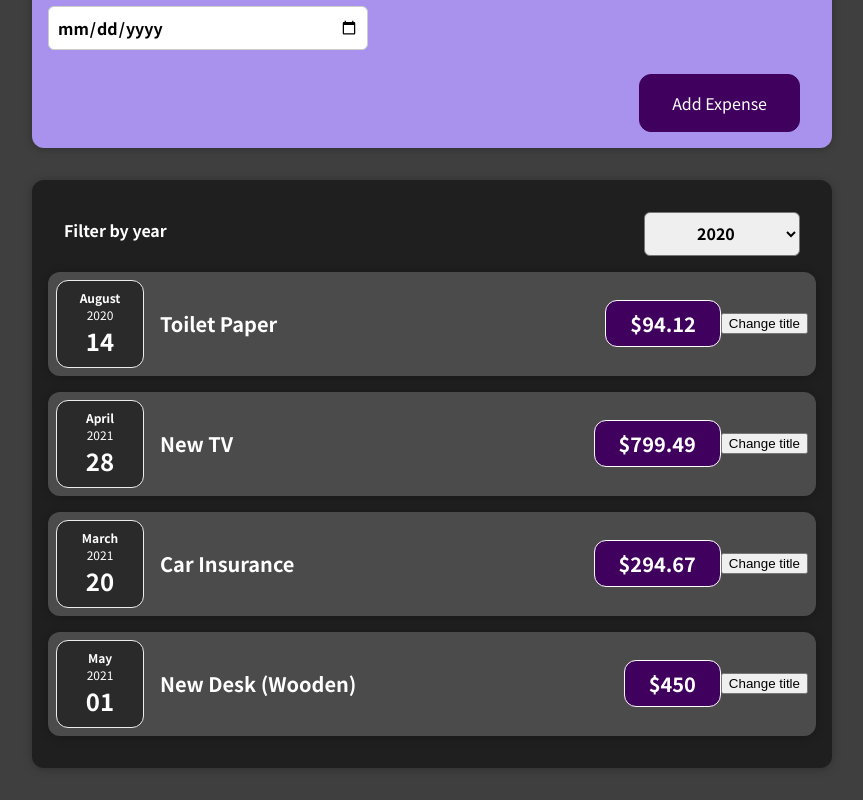
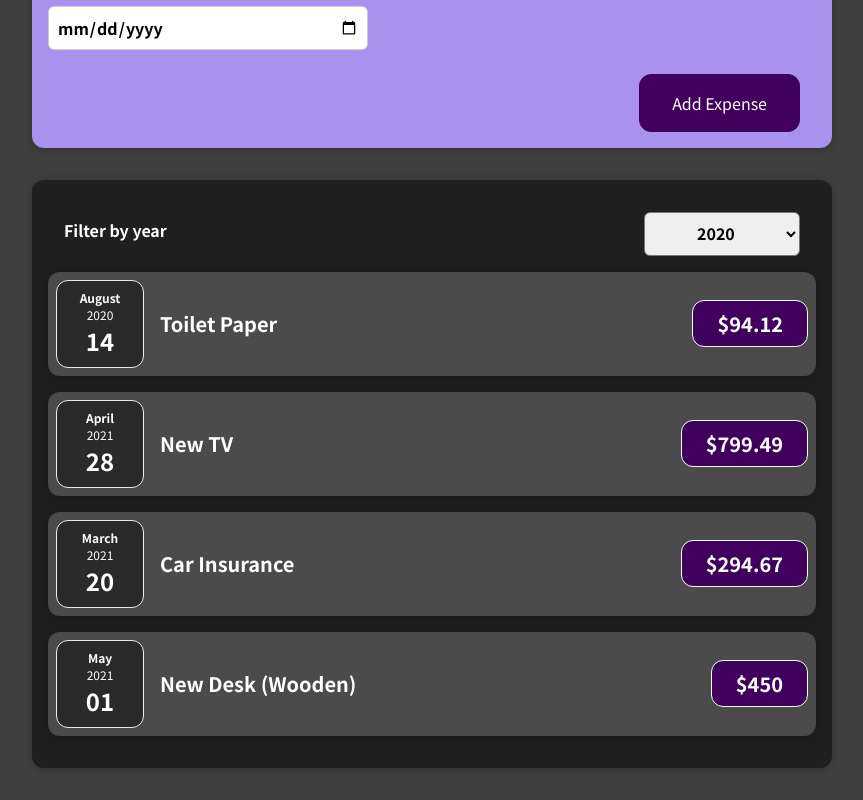
Before and after one commit to Uvacoder/reactjs-starters-demos, a React (Create React App) app in the folder react-learning/react-basics/: page / in a window 1280 px wide. Shown: the part 275-1075 px from the top of the page, without its empty margins (208-1071 px from the left). Built offline with nearby package versions, Linux system fonts and the light colour scheme.

Commit message:
dynamic output of data for expense to the UI

```diff
--- a/react-learning/react-basics/src/App.js
+++ b/react-learning/react-basics/src/App.js
@@ -1,9 +1,9 @@
+import { useState } from 'react';
 import Expenses from './components/Expenses/Expenses';
 import React from 'react';
 import NewExpense from './components/NewExpenses/NewExpense';
 
-const App = () => {
-	const expenses = [
+const DUMMY_EXPENSES = [
 	{
 		id: 'e1',
 		title: 'Toilet Paper',
@@ -25,14 +25,20 @@
 	}
 ];
 
+const App = () => {
+	const [ expenses, setExpenses ] = useState(DUMMY_EXPENSES);
+
 	const addExpenseHandler = (expense) => {
-		console.log(expense);
+		setExpenses((prevState) => {
+			return [ expense, ...prevState ];
+		});
 	};
 
 	return (
 		<div>
 			<h2>Let's get started!</h2>
 			<NewExpense onAddExpense={addExpenseHandler} />
+			{/* <Expenses expenses={expenses.filter((expense) => expense.date === selectedYear)} /> */}
 			<Expenses expenses={expenses} />
 		</div>
 	);
--- a/react-learning/react-basics/src/components/Expenses/ExpenseItem.js
+++ b/react-learning/react-basics/src/components/Expenses/ExpenseItem.js
@@ -1,22 +1,15 @@
-import React, { useState } from 'react';
 import ExpenseDate from './ExpenseDate';
 import './ExpenseItem.css';
 import Card from '../UI/Card';
 
 const ExpenseItem = (props) => {
-	//let title = props.title;
-	const [ title, setTitle ] = useState(props.title);
-	const titleHandler = () => {
-		setTitle('Title changed');
-	};
 	return (
 		<Card className="expense-item">
 			<ExpenseDate date={props.date} />
 			<div className="expense-item__description">
-				<h2>{title}</h2>
+				<h2>{props.title}</h2>
 				<div className="expense-item__price">${props.amount}</div>
 			</div>
-			<button onClick={titleHandler}>Change title</button>
 		</Card>
 	);
 };
--- a/react-learning/react-basics/src/components/Expenses/Expenses.js
+++ b/react-learning/react-basics/src/components/Expenses/Expenses.js
@@ -14,27 +14,9 @@
 		<div>
 			<Card className="expenses">
 				<ExpensesFilter selectedYear={filteredYear} onChangeFilter={yearDateHandler} />
-
-				<ExpenseItem
-					title={props.expenses[0].title}
-					amount={props.expenses[0].amount}
-					date={props.expenses[0].date}
-				/>
-				<ExpenseItem
-					title={props.expenses[1].title}
-					amount={props.expenses[1].amount}
-					date={props.expenses[1].date}
-				/>
-				<ExpenseItem
-					title={props.expenses[2].title}
-					amount={props.expenses[2].amount}
-					date={props.expenses[2].date}
-				/>
-				<ExpenseItem
-					title={props.expenses[3].title}
-					amount={props.expenses[3].amount}
-					date={props.expenses[3].date}
-				/>
+				{props.expenses.map((expense) => (
+					<ExpenseItem title={expense.title} amount={expense.amount} date={expense.date} />
+				))}
 			</Card>
 		</div>
 	);
```
Lines whose indentation alone changed are shown as unchanged.
